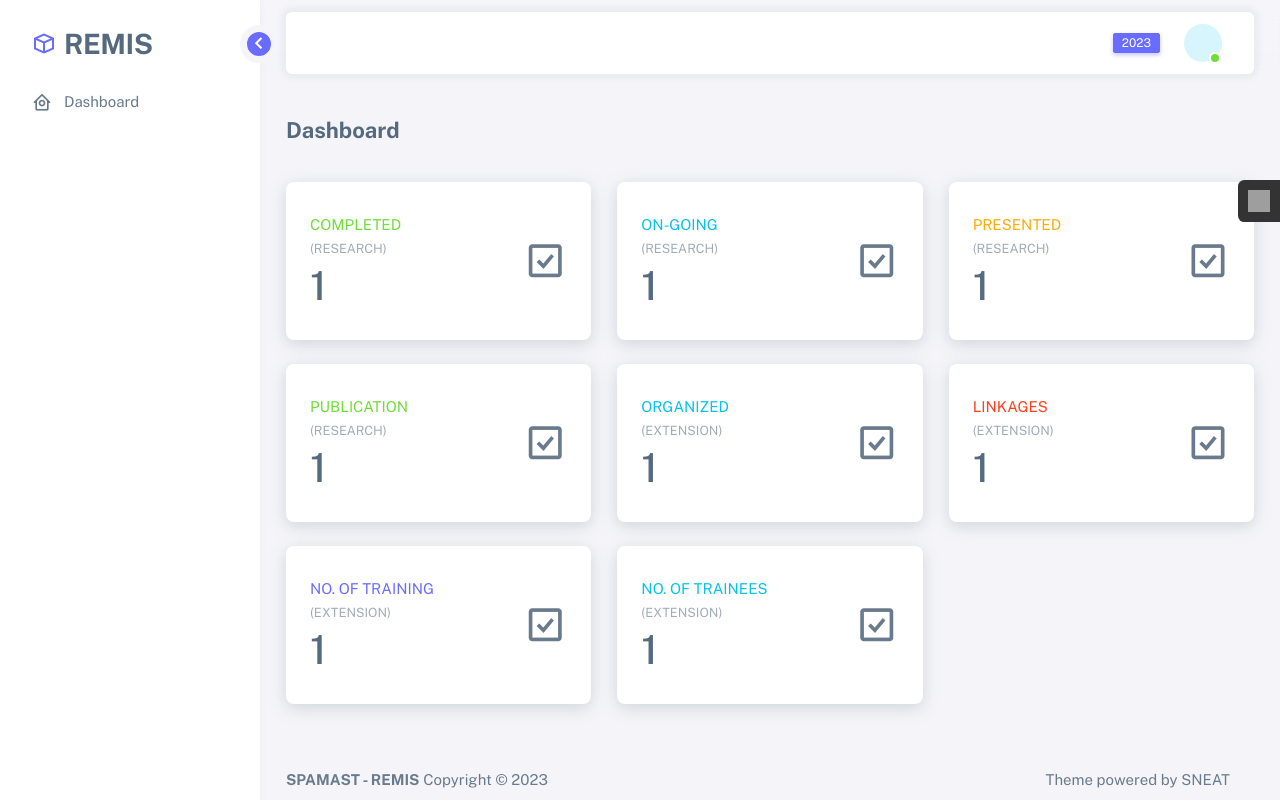
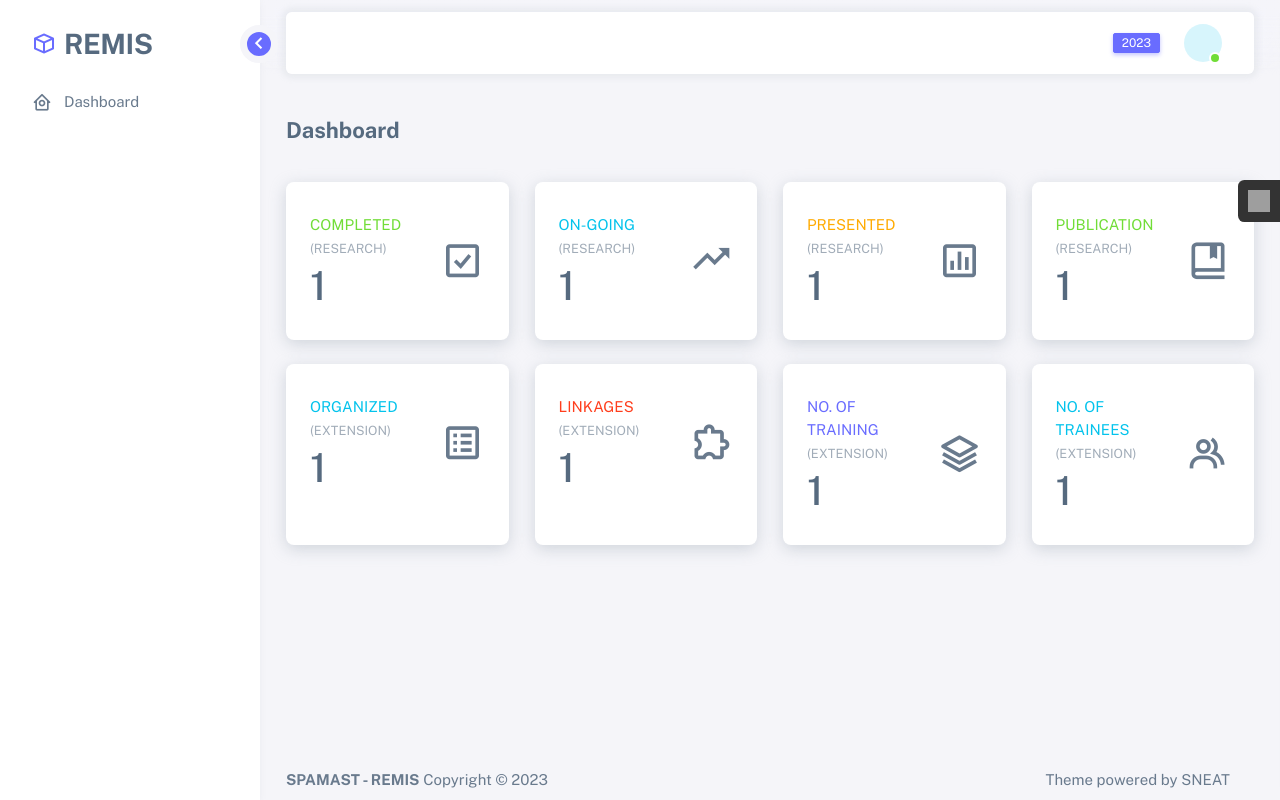
Before and after one commit to dondodano/remisapp, a Laravel app: page /dashboard in a window 1280 px wide. Run offline with Laravel 8, Linux system fonts and the light colour scheme; the visitor is signed in with stand-in values (Sample User, id 1); data that the repository does not hold is empty; parts of the project's set-up code (start-up, migrations or seed data) failed here and were passed over; some libraries are stand-ins or nearby versions; grey boxes are pictures that could not be loaded.

Commit message:
updated dashboard

```diff
--- a/resources/views/livewire/dashboard/index.blade.php
+++ b/resources/views/livewire/dashboard/index.blade.php
@@ -1,7 +1,6 @@
 <div>
-
     <div class="row">
-        <div class="col-xl-4 col-md-6 mb-4">
+        <div class="col-xl-3 mb-4">
             <div class="card border-left-primary shadow h-100 py-2">
                 <div class="card-body">
                     <div class="row no-gutters align-items-center">
@@ -19,7 +18,7 @@
             </div>
         </div>
 
-        <div class="col-xl-4 col-md-6 mb-4">
+        <div class="col-xl-3 mb-4">
             <div class="card border-left-primary shadow h-100 py-2">
                 <div class="card-body">
                     <div class="row no-gutters align-items-center">
@@ -30,14 +29,14 @@
                             <div class="h5 mb-0 font-weight-bold text-gray-800 dash-count">1</div>
                         </div>
                         <div class="col-auto">
-                            <i class='bx bx-check-square dash-icon '></i>
+                            <i class='bx bx-trending-up  dash-icon'></i>
                         </div>
                     </div>
                 </div>
             </div>
         </div>
 
-        <div class="col-xl-4 col-md-6 mb-4">
+        <div class="col-xl-3 mb-4">
             <div class="card border-left-primary shadow h-100 py-2">
                 <div class="card-body">
                     <div class="row no-gutters align-items-center">
@@ -48,16 +47,14 @@
                             <div class="h5 mb-0 font-weight-bold text-gray-800 dash-count">1</div>
                         </div>
                         <div class="col-auto">
-                            <i class='bx bx-check-square dash-icon '></i>
+                            <i class='bx bx-bar-chart-square dash-icon'></i>
                         </div>
                     </div>
                 </div>
             </div>
         </div>
-    </div>
 
-    <div class="row">
-        <div class="col-xl-4 col-md-6 mb-4">
+        <div class="col-xl-3 mb-4">
             <div class="card border-left-primary shadow h-100 py-2">
                 <div class="card-body">
                     <div class="row no-gutters align-items-center">
@@ -68,14 +65,16 @@
                             <div class="h5 mb-0 font-weight-bold text-gray-800 dash-count">1</div>
                         </div>
                         <div class="col-auto">
-                            <i class='bx bx-check-square dash-icon '></i>
+                            <i class='bx bx-book-bookmark  dash-icon' ></i>
                         </div>
                     </div>
                 </div>
             </div>
         </div>
+    </div>
 
-        <div class="col-xl-4 col-md-6 mb-4">
+    <div class="row">
+        <div class="col-xl-3 mb-4">
             <div class="card border-left-primary shadow h-100 py-2">
                 <div class="card-body">
                     <div class="row no-gutters align-items-center">
@@ -86,14 +85,14 @@
                             <div class="h5 mb-0 font-weight-bold text-gray-800 dash-count">1</div>
                         </div>
                         <div class="col-auto">
-                            <i class='bx bx-check-square dash-icon '></i>
+                            <i class='bx bx-spreadsheet dash-icon' ></i>
                         </div>
                     </div>
                 </div>
             </div>
         </div>
 
-        <div class="col-xl-4 col-md-6 mb-4">
+        <div class="col-xl-3 mb-4">
             <div class="card border-left-primary shadow h-100 py-2">
                 <div class="card-body">
                     <div class="row no-gutters align-items-center">
@@ -104,16 +103,14 @@
                             <div class="h5 mb-0 font-weight-bold text-gray-800 dash-count">1</div>
                         </div>
                         <div class="col-auto">
-                            <i class='bx bx-check-square dash-icon '></i>
+                            <i class='bx bx-extension dash-icon' ></i>
                         </div>
                     </div>
                 </div>
             </div>
         </div>
-    </div>
 
-    <div class="row">
-        <div class="col-xl-4 col-md-6 mb-4">
+        <div class="col-xl-3 mb-4">
             <div class="card border-left-primary shadow h-100 py-2">
                 <div class="card-body">
                     <div class="row no-gutters align-items-center">
@@ -124,14 +121,14 @@
                             <div class="h5 mb-0 font-weight-bold text-gray-800 dash-count">1</div>
                         </div>
                         <div class="col-auto">
-                            <i class='bx bx-check-square dash-icon '></i>
+                            <i class='bx bx-layer dash-icon' ></i>
                         </div>
                     </div>
                 </div>
             </div>
         </div>
 
-        <div class="col-xl-4 col-md-6 mb-4">
+        <div class="col-xl-3 mb-4">
             <div class="card border-left-primary shadow h-100 py-2">
                 <div class="card-body">
                     <div class="row no-gutters align-items-center">
@@ -142,7 +139,7 @@
                             <div class="h5 mb-0 font-weight-bold text-gray-800 dash-count">1</div>
                         </div>
                         <div class="col-auto">
-                            <i class='bx bx-check-square dash-icon '></i>
+                            <i class='bx bx-group dash-icon' ></i>
                         </div>
                     </div>
                 </div>
@@ -150,4 +147,8 @@
         </div>
     </div>
 
+    <div class="row">
+
+    </div>
+
 </div>
```
